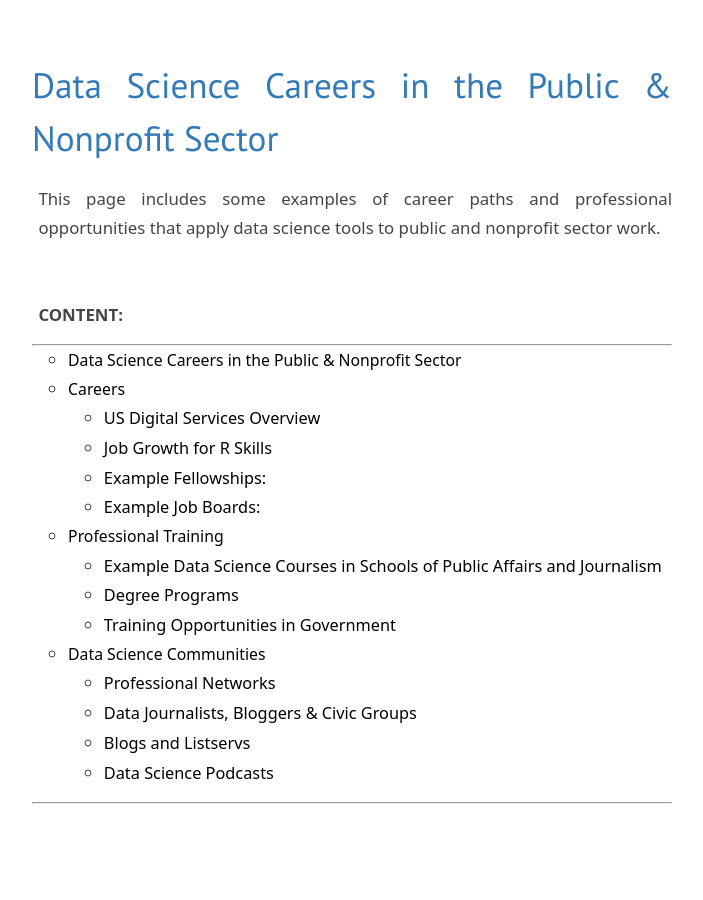
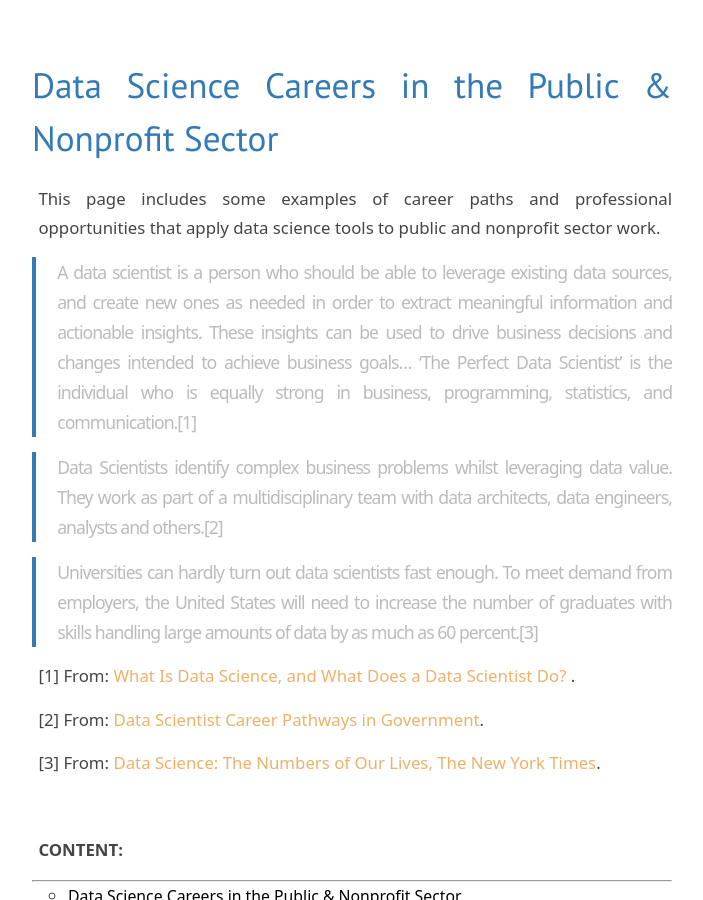
Before and after one commit to DS4PS/ds4ps.github.io, a Jekyll site: the page built from careers.md, in a window 1280 px wide and 900 px high, scrolled down 511 px. Shown: the whole window, without its empty margins (288-991 px from the left). Built offline with Jekyll 4.4.1, drawn with Linux system fonts in a browser that asks for light colours; nearby versions of some CDN libraries; library files that are not in the unit come from our copies.

Commit message:
Update careers.md

```diff
--- a/careers.md
+++ b/careers.md
@@ -11,6 +11,18 @@ permalink: /careers/
 ## Data Science Careers in the Public & Nonprofit Sector
 
 This page includes some examples of career paths and professional opportunities that apply data science tools to public and nonprofit sector work.
+
+> A data scientist is a person who should be able to leverage existing data sources, and create new ones as needed in order to extract meaningful information and actionable insights. These insights can be used to drive business decisions and changes intended to achieve business goals... ‘The Perfect Data Scientist’ is the individual who is equally strong in business, programming, statistics, and communication.[1]
+
+> Data Scientists identify complex business problems whilst leveraging data value. They work as part of a multidisciplinary team with data architects, data engineers, analysts and others.[2]
+
+> Universities can hardly turn out data scientists fast enough. To meet demand from employers, the United States will need to increase the number of graduates with skills handling large amounts of data by as much as 60 percent.[3]
+
+[1] From: [ What Is Data Science, and What Does a Data Scientist Do? ](https://www.innoarchitech.com/what-is-data-science-does-data-scientist-do/).
+
+[2] From: [Data Scientist Career Pathways in Government](https://github.com/ukgovdatascience/data_scientist_career_path/blob/master/index.md).
+
+[3] From: [Data Science: The Numbers of Our Lives, The New York Times](https://www.nytimes.com/2013/04/14/education/edlife/universities-offer-courses-in-a-hot-new-field-data-science.html).
 
 
 <br>
```
